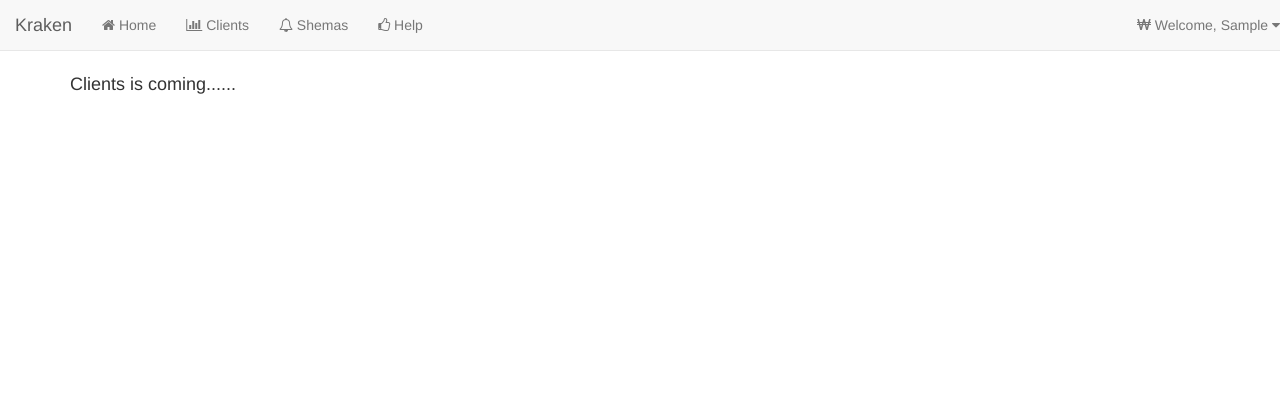
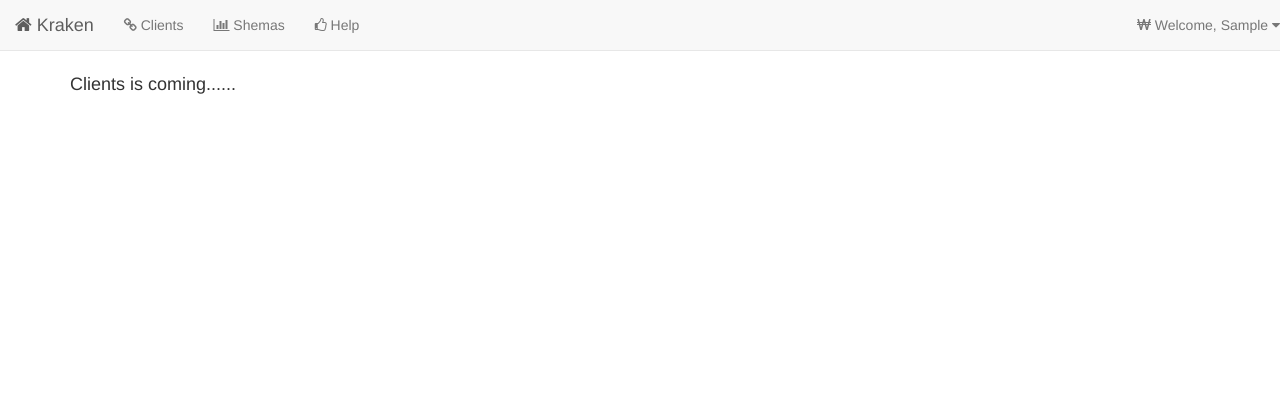
Before and after one commit to jlpcri/kraken, a Django app: page /kraken/clients/ in a window 1280 px wide. Shown: the top 420 px of the page. Run offline with Django 3.2, Linux system fonts and the light colour scheme; the visitor is signed in with stand-in values (Sample User, id 1); some libraries are stand-ins or nearby versions.

Commit message:
icons update

```diff
--- a/kraken/apps/core/templates/base.html
+++ b/kraken/apps/core/templates/base.html
@@ -97,15 +97,14 @@
                     <span class="icon-bar"></span>
                     <span class="icon-bar"></span>
                 </button>
-                <a class="navbar-brand" href="{% url 'home' %}">Kraken</a>
+                <a class="navbar-brand" href="{% url 'home' %}"><i class="fa fa-home"></i> Kraken</a>
             </div>
 
             {% if user.is_authenticated %}
                 <div class="collapse navbar-collapse" id="main-navbar">
                     <ul class="nav navbar-nav">
-                        <li><a href="{% url 'home' %}"><i class="fa fa-home"></i> Home </a></li>
-                        <li><a href="{% url 'clients' %}"><i class="fa fa-bar-chart-o"></i> Clients</a> </li>
-                        <li><a href="{% url 'schemas' %}"><i class="fa fa-bell-o"></i> Shemas</a> </li>
+                        <li><a href="{% url 'clients' %}"><i class="fa fa-link"></i> Clients</a> </li>
+                        <li><a href="{% url 'schemas' %}"><i class="fa fa-bar-chart-o"></i> Shemas</a> </li>
                         <li><a href="{% url 'help_guide' %}"><i class="fa fa-thumbs-o-up"></i> Help</a> </li>
 
                     </ul>
```
